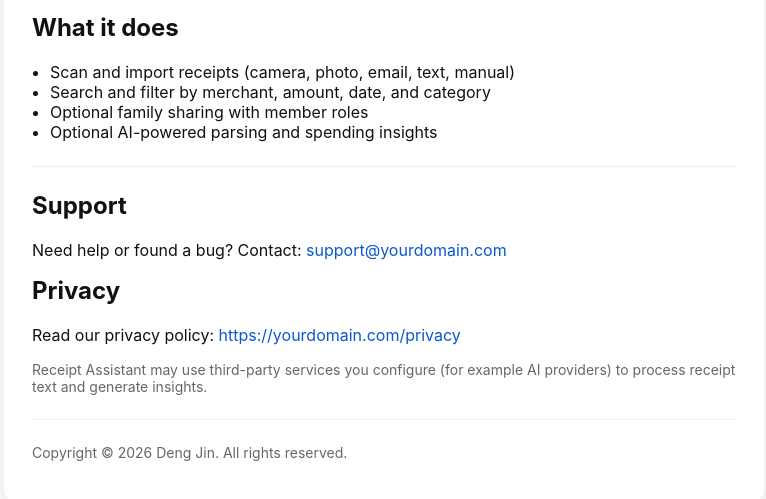
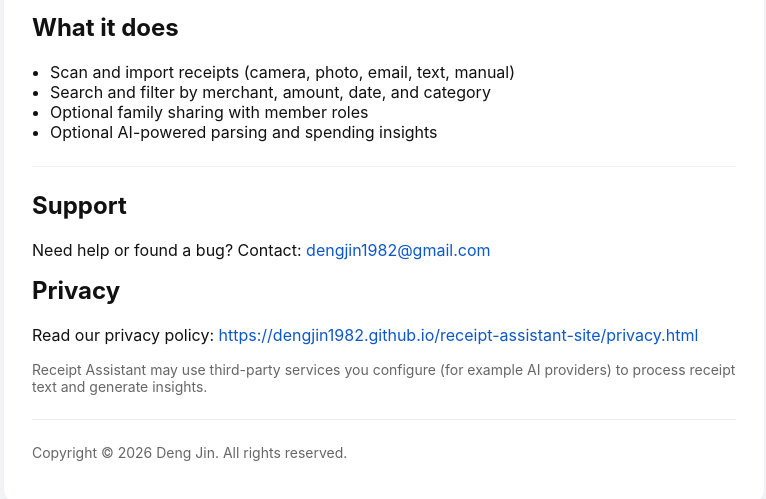
Before and after one commit to dengjin1982/receipt-assistant-site, a plain HTML site: page index.html in a window 1280 px wide. Shown: the part 151-650 px from the top of the page, without its empty margins (256-1022 px from the left). Drawn offline with Linux system fonts and the light colour scheme.

Commit message:
Update contact email and privacy policy link

```diff
--- a/index.html
+++ b/index.html
@@ -39,13 +39,13 @@
       <h2>Support</h2>
       <p>
         Need help or found a bug? Contact:
-        <a href="mailto:dengjin1982@gmail.com">support@yourdomain.com</a>
+        <a href="mailto:dengjin1982@gmail.com">dengjin1982@gmail.com</a>
       </p>
 
       <h2>Privacy</h2>
       <p>
         Read our privacy policy:
-        <a href="https://yourdomain.com/privacy">https://yourdomain.com/privacy</a>
+        <a href="https://dengjin1982.github.io/receipt-assistant-site/privacy.html">https://dengjin1982.github.io/receipt-assistant-site/privacy.html</a>
       </p>
       <p class="small">
         Receipt Assistant may use third-party services you configure (for example AI providers) to process receipt text and generate insights.
```
